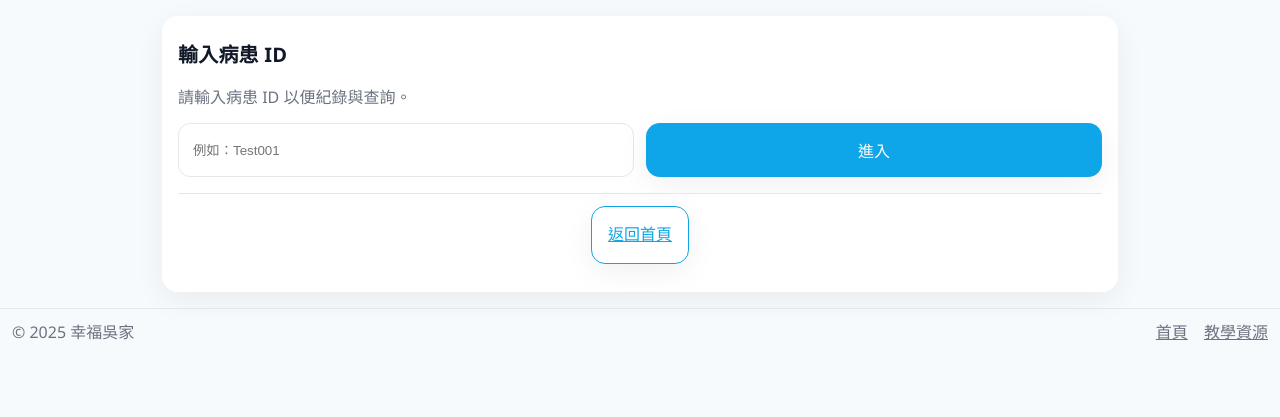
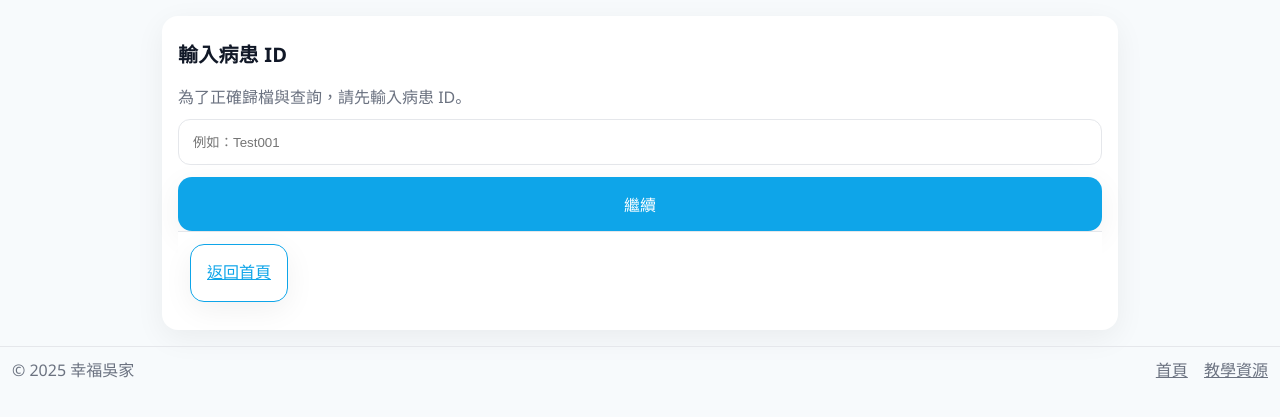
Before and after one commit to yingmaowu/camera_test, a Flask app: page /id in a window 1280 px wide. Shown: the part 78-495 px from the top of the page. Run offline with Flask 3, Linux system fonts and the light colour scheme; some libraries are stand-ins or nearby versions.

Commit message:
Update id.html

```diff
--- a/templates/id.html
+++ b/templates/id.html
@@ -3,14 +3,14 @@
 {% block content %}
 <div class="card">
   <h1>輸入病患 ID</h1>
-  <p class="muted">請輸入病患 ID 以便紀錄與查詢。</p>
+  <p class="muted">為了正確歸檔與查詢，請先輸入病患 ID。</p>
 
-  <form id="idForm" class="grid grid-2" style="margin-top:12px">
-    <input class="input" id="idInput" name="patient" placeholder="例如：Test001" required>
-    <button class="btn" type="submit">進入</button>
+  <form id="idForm" class="flex-col" style="margin-top:8px">
+    <input class="input" id="idInput" name="patient" placeholder="例如：Test001" required inputmode="text" autocomplete="off">
+    <button class="btn" type="submit">繼續</button>
   </form>
 
-  <div class="sticky-actions center" style="margin-top:16px">
+  <div class="sticky-actions">
     <a class="btn btn-outline" href="{{ url_for('home') }}">返回首頁</a>
   </div>
 </div>
@@ -24,9 +24,7 @@
   document.getElementById("idForm").addEventListener("submit", (e) => {
     e.preventDefault();
     const id = document.getElementById("idInput").value.trim();
-    if(!id){
-      return Swal.fire("⚠️ 請輸入病患 ID");
-    }
+    if(!id){ return Swal.fire("⚠️ 請輸入病患 ID"); }
     const dest = (nextPage === "history")
       ? `{{ url_for('history') }}?patient=${encodeURIComponent(id)}`
       : `{{ url_for('index') }}?patient=${encodeURIComponent(id)}`;
```
